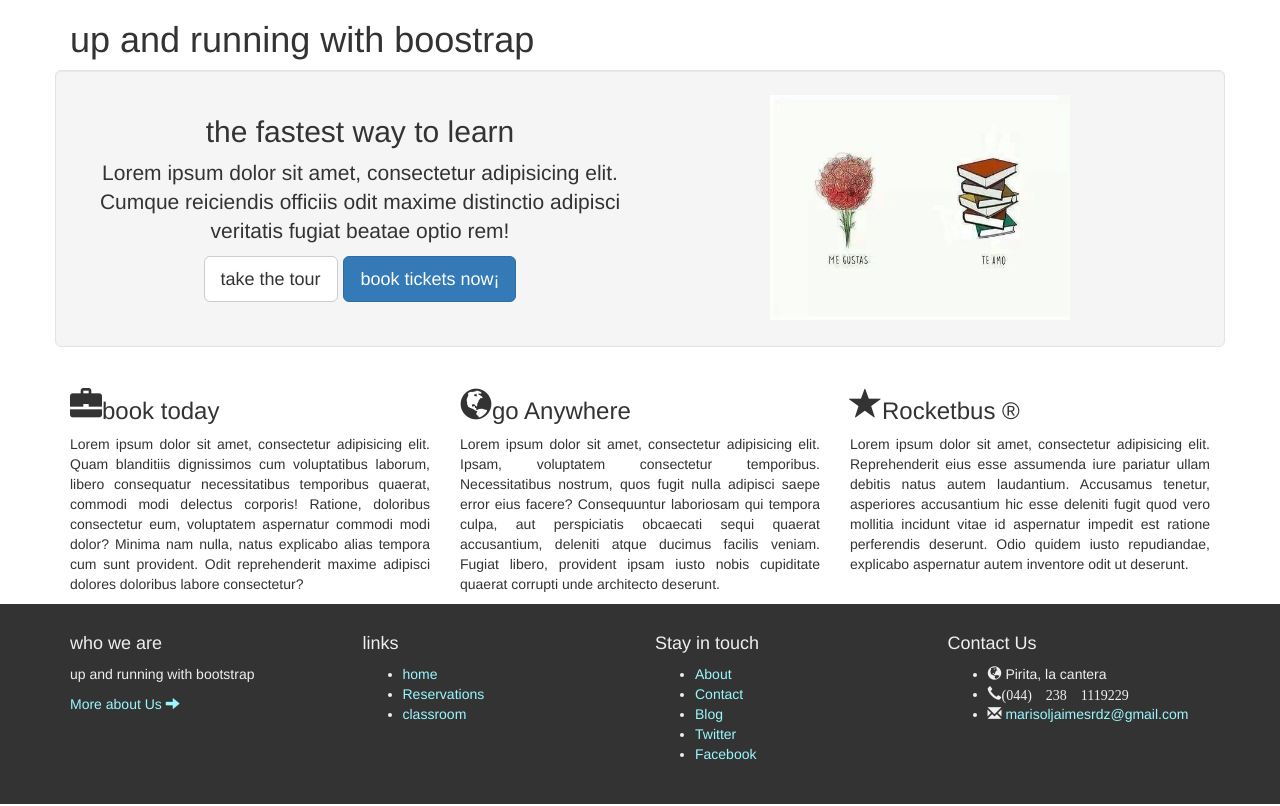
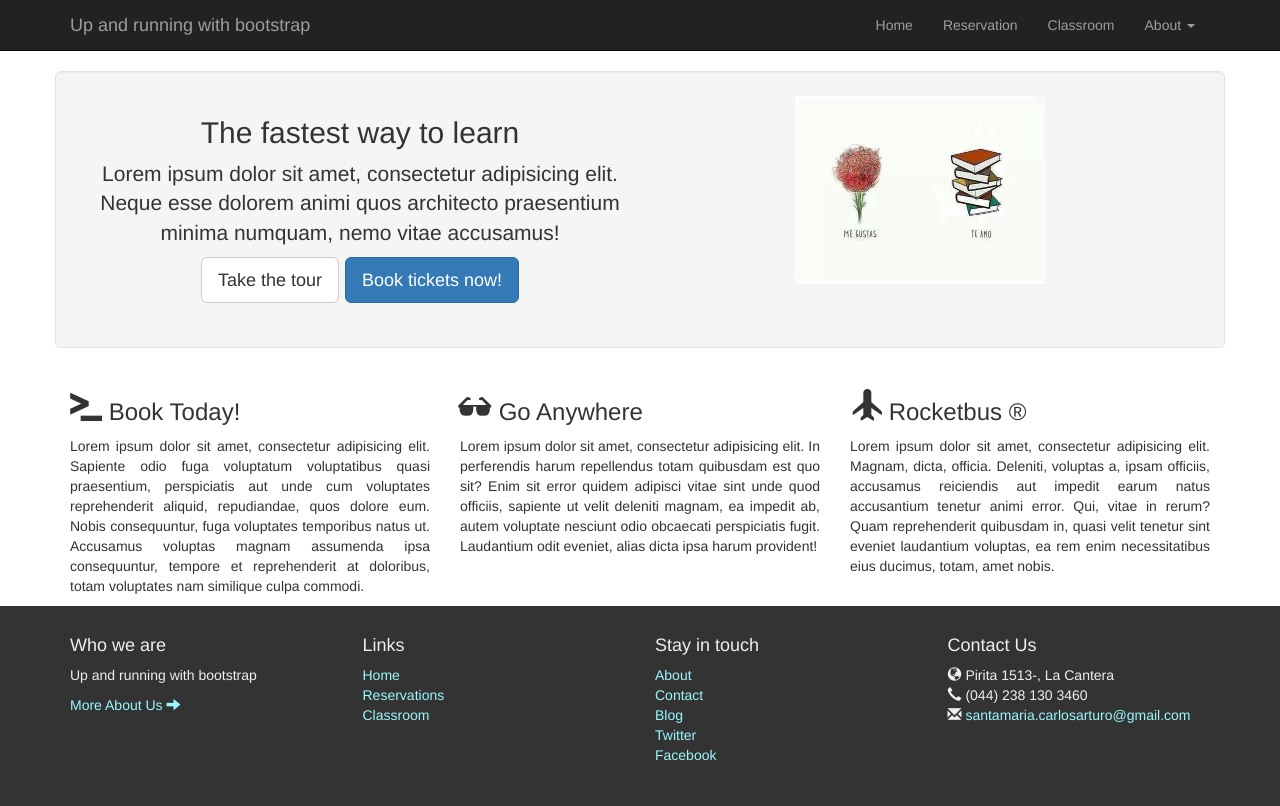
Before and after one commit to MarisolJaimes/projectone, a website: page index.html in a window 1280 px wide. Drawn offline with nearby package versions, Linux system fonts and the light colour scheme.

Commit message:
terminado

```diff
--- a/index.html
+++ b/index.html
@@ -3,80 +3,105 @@
 
 <head>
   <meta charset="utf-8">
-  <title>up and running with boostrap</title>
+  <title>Up and running with bootstrap</title>
   <link rel="stylesheet" href="bower_components/bootstrap/dist/css/bootstrap.css">
   <link rel="stylesheet" href="bower_components/bootstrap/dist/css/style.css">
 </head>
 
 <body>
+  <div class="navbar navbar-inverse navbar-static-top">
+    <div class="container">
+      <div class="navbar-header">
+        <a href="#" class="navbar-brand">Up and running with bootstrap</a>
+        <button type="button" name="button" class="navbar-toggle" data-toggle="collapse" data-target=".navbar-collapse">
+          <span class="sr-only">Toggle navigation</span>
+          <span class="icon-bar"></span>
+          <span class="icon-bar"></span>
+          <span class="icon-bar"></span>
+        </button>
+      </div>
+      <ul class="nav navbar-nav navbar-right collapse navbar-collapse">
+        <li><a href="#">Home</a></li>
+        <li><a href="#">Reservation</a></li>
+        <li><a href="#">Classroom</a></li>
+        <li>
+          <a href="#" data-toggle="dropdown">About <span class="caret"></span></a>
+          <ul class="dropdown-menu">
+            <li><a href="#">Out Story</a></li>
+            <li><a href="#">Contact Us</a></li>
+            <li class="divider"></li>
+            <li><a href="#">Blog</a></li>
+            <li class="divider"></li>
+            <li><a href="#">Twitter</a></li>
+            <li><a href="#">Facebook</a></li>
+          </ul>
+        </li>
+      </ul>
+      <!-- /.nav -->
+    </div>
+    <!-- container -->
+  </div>
+  <!-- navbar -->
   <div class="container">
-    <div class="row">
-      <div class="col-md-12">
-        <h1>up and running with boostrap</h1>
-      </div>
-    </div>
-    <!-- /row -->
     <div class="row text-center well well-lg">
-      <div class="col-md-6 lead ">
-        <h2>the fastest way to learn</h2>
-        <P>Lorem ipsum dolor sit amet, consectetur adipisicing elit. Cumque reiciendis officiis odit maxime distinctio adipisci veritatis fugiat beatae optio rem!</P>
-        <button type="button" name="button" class="btn btn-lg btn-default">take the tour</button>
-        <button type="button" name="button" class="btn btn-lg btn-primary">book tickets now¡</button>
+      <div class="col-md-6 lead">
+        <h2>The fastest way to learn</h2>
+        <p>Lorem ipsum dolor sit amet, consectetur adipisicing elit. Neque esse dolorem animi quos architecto praesentium minima numquam, nemo vitae accusamus!</p>
+        <button type="button" name="button" class="btn btn-lg btn-default">Take the tour</button>
+        <button type="button" name="button" class="btn btn-lg btn-primary">Book tickets now!</button>
       </div>
       <!-- /div -->
-
       <div class="col-md-6 visible-md visible-lg">
-        <img src="img/tumblr_n9dyviaQa51tw3i30o1_500.jpg" alt="" width="300">
+        <img src="img/tumblr_n9dyviaQa51tw3i30o1_500.jpg" alt="" width="250">
       </div>
       <!-- /div -->
     </div>
     <!-- /row -->
     <div class="row text-justify features">
-      <div class="col-sm-4 col-xs-10 col-xs-offset-1 col-sm-offset-0 ">
+      <div class="col-sm-4 col-xs-10 col-xs-offset-1 col-sm-offset-0">
 
-        <h3>  <i class="glyphicon glyphicon-briefcase"></i>book today</h3>
-        <p>Lorem ipsum dolor sit amet, consectetur adipisicing elit. Quam blanditiis dignissimos cum voluptatibus laborum, libero consequatur necessitatibus temporibus quaerat, commodi modi delectus corporis! Ratione, doloribus consectetur eum, voluptatem
-          aspernatur commodi modi dolor? Minima nam nulla, natus explicabo alias tempora cum sunt provident. Odit reprehenderit maxime adipisci dolores doloribus labore consectetur?</p>
-      </div>
-      <!-- /div -->
-      <div class="col-sm-4 col-xs-6 ">
-        <h3>  <i class="glyphicon glyphicon-globe"></i>go Anywhere</h3>
-        <p>Lorem ipsum dolor sit amet, consectetur adipisicing elit. Ipsam, voluptatem consectetur temporibus. Necessitatibus nostrum, quos fugit nulla adipisci saepe error eius facere? Consequuntur laboriosam qui tempora culpa, aut perspiciatis obcaecati
-          sequi quaerat accusantium, deleniti atque ducimus facilis veniam. Fugiat libero, provident ipsam iusto nobis cupiditate quaerat corrupti unde architecto deserunt.</p>
-
+        <h3><i class="glyphicon glyphicon-console"></i>   Book Today!</h3>
+        <p>Lorem ipsum dolor sit amet, consectetur adipisicing elit. Sapiente odio fuga voluptatum voluptatibus quasi praesentium, perspiciatis aut unde cum voluptates reprehenderit aliquid, repudiandae, quos dolore eum. Nobis consequuntur, fuga voluptates
+          temporibus natus ut. Accusamus voluptas magnam assumenda ipsa consequuntur, tempore et reprehenderit at doloribus, totam voluptates nam similique culpa commodi.</p>
       </div>
       <!-- /div -->
       <div class="col-sm-4 col-xs-6">
-        <h3> <i class="glyphicon glyphicon-star"></i>Rocketbus &reg;</h3>
-        <p>Lorem ipsum dolor sit amet, consectetur adipisicing elit. Reprehenderit eius esse assumenda iure pariatur ullam debitis natus autem laudantium. Accusamus tenetur, asperiores accusantium hic esse deleniti fugit quod vero mollitia incidunt vitae
-          id aspernatur impedit est ratione perferendis deserunt. Odio quidem iusto repudiandae, explicabo aspernatur autem inventore odit ut deserunt.</p>
+        <h3><i class="glyphicon glyphicon-sunglasses"></i>   Go Anywhere</h3>
+        <p>Lorem ipsum dolor sit amet, consectetur adipisicing elit. In perferendis harum repellendus totam quibusdam est quo sit? Enim sit error quidem adipisci vitae sint unde quod officiis, sapiente ut velit deleniti magnam, ea impedit ab, autem voluptate
+          nesciunt odio obcaecati perspiciatis fugit. Laudantium odit eveniet, alias dicta ipsa harum provident!</p>
+      </div>
+      <!-- /div -->
+      <div class="col-sm-4 col-xs-6">
+        <h3><i class="glyphicon glyphicon-plane"></i>   Rocketbus &reg;</h3>
+        <p>Lorem ipsum dolor sit amet, consectetur adipisicing elit. Magnam, dicta, officia. Deleniti, voluptas a, ipsam officiis, accusamus reiciendis aut impedit earum natus accusantium tenetur animi error. Qui, vitae in rerum? Quam reprehenderit quibusdam
+          in, quasi velit tenetur sint eveniet laudantium voluptas, ea rem enim necessitatibus eius ducimus, totam, amet nobis.</p>
       </div>
       <!-- /div -->
     </div>
     <!-- /row -->
-
   </div>
   <!-- /container -->
   <div class="footer">
     <div class="container">
       <div class="row">
-        <div class="col-md-3 col-sm-4 col-xs-6">
-          <h4>who we are</h4>
-          <p>up and running with bootstrap</p>
-          <p><a href="#">More about Us <i class="glyphicon glyphicon-arrow-right"></i></a></p>
+        <div class="col-xs-6 col-sm-4 col-md-3">
+          <h4>Who we are</h4>
+          <p>Up and running with bootstrap</p>
+          <p><a href="#">More About Us <i class="glyphicon glyphicon-arrow-right"></i></a></p>
         </div>
-        <div class="col-md-3 col-sm-2 col-xs-6">
-          <h4>links</h4>
-          <ul>
-            <li><a href="#">home</a></li>
+        <div class="col-xs-6 col-sm-2 col-md-3">
+          <h4>Links</h4>
+          <ul class="list-unstyled">
+            <li><a href="#">Home</a></li>
             <li><a href="#">Reservations</a></li>
-            <li><a href="#">classroom</a></li>
+            <li><a href="">Classroom</a></li>
           </ul>
         </div>
         <div class="clearfix visible-xs"></div>
-        <div class="col-md-3 col-sm-2 col-xs-6">
+        <!-- /.clearfix -->
+        <div class="col-xs-6 col-sm-2 col-md-3">
           <h4>Stay in touch</h4>
-          <ul>
+          <ul class="list-unstyled">
             <li><a href="#">About</a></li>
             <li><a href="#">Contact</a></li>
             <li><a href="#">Blog</a></li>
@@ -84,12 +109,12 @@
             <li><a href="#">Facebook</a></li>
           </ul>
         </div>
-        <div class="col-md-3 col-sm-4 col-xs-6">
+        <div class="col-xs-6 col-sm-4 col-md-3">
           <h4>Contact Us</h4>
-          <ul>
-            <li><i class="glyphicon glyphicon-globe"></i> Pirita, la cantera</li>
-            <li><i class="glyphicon glyphicon-earphone">(044) 238 1119229</i></li>
-            <li><i class="glyphicon glyphicon-envelope"></i><a href="#"> marisoljaimesrdz@gmail.com</a></li>
+          <ul class="list-unstyled">
+            <li><i class="glyphicon glyphicon-globe"></i> Pirita 1513-, La Cantera</li>
+            <li><i class="glyphicon glyphicon-earphone"></i> (044) 238 130 3460</li>
+            <li><i class="glyphicon glyphicon-envelope"></i> <a href="#">santamaria.carlosarturo@gmail.com</a></li>
           </ul>
         </div>
       </div>
@@ -98,10 +123,8 @@
     <!-- /.container -->
   </div>
   <!-- /.footer -->
-  <script src="bower_component/jquery/dist/jquery.js">
-  </script>
-  <script scr="bower_component/bootstrap/dist/js/bootstrap.js"></script>
-
+  <script src="bower_components/jquery/dist/jquery.js"></script>
+  <script src="bower_components/bootstrap/dist/js/bootstrap.js"></script>
 </body>
 
 </html>
```
Also changed, not shown: bower_components/bootstrap/dist/css/style.css.
